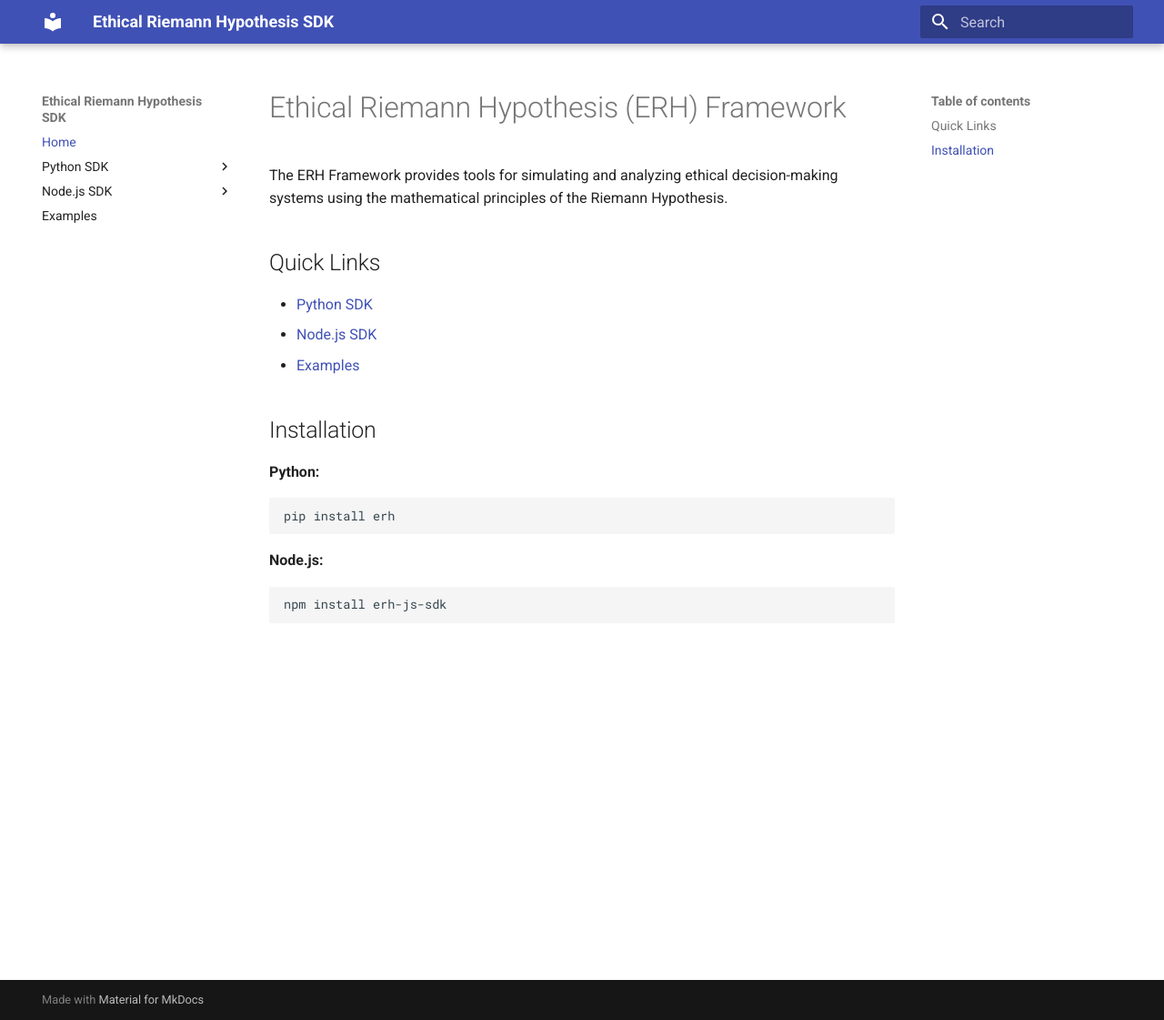
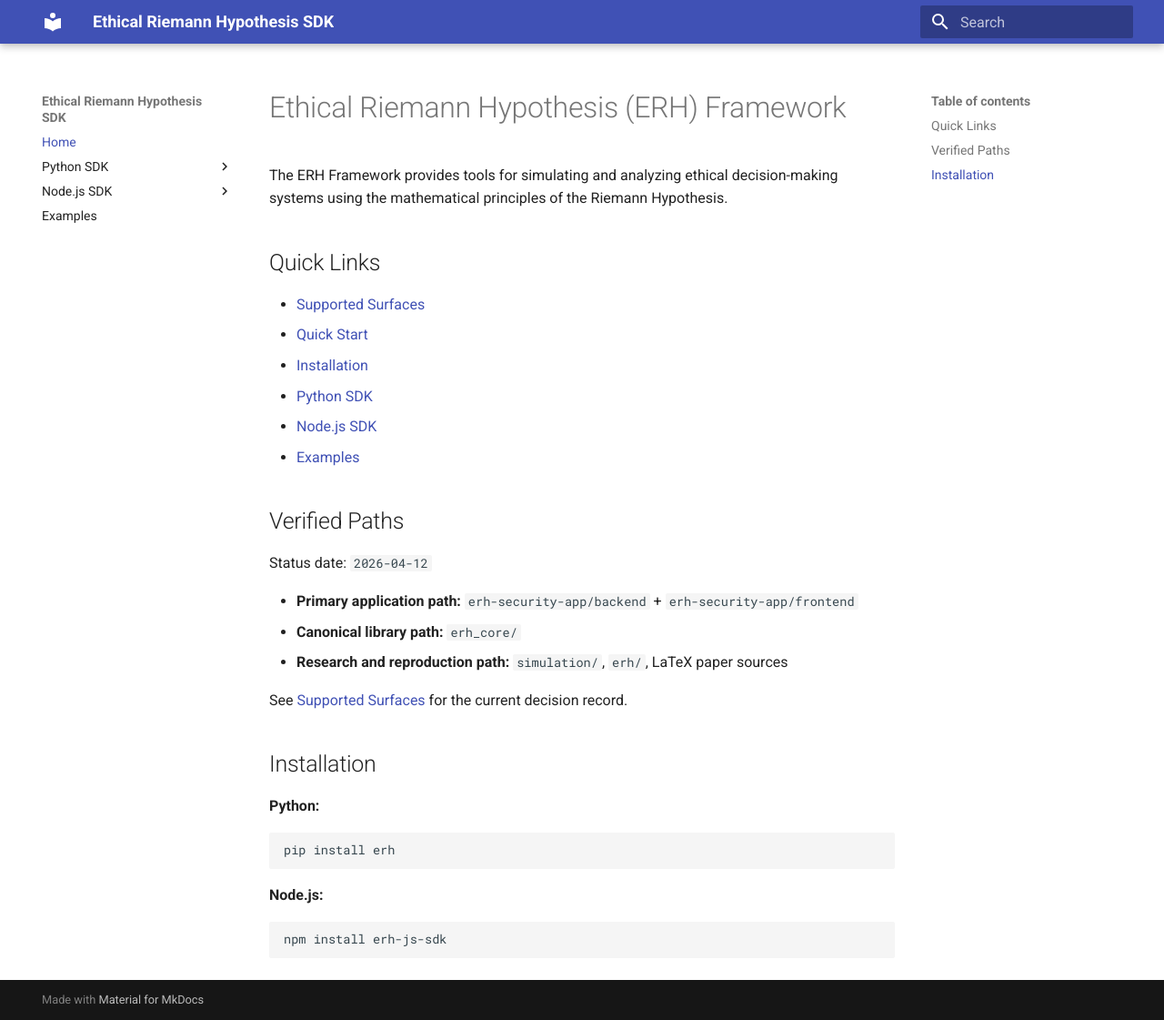
Before and after one commit to dennislee928/Ethic-Latex, an MkDocs documentation site: the page built from docs/index.md, in a window 1280 px wide and 1121 px high. Shown: the whole window at 91% size. Built offline with MkDocs 1.6.1 and Material for MkDocs 9.7.7, drawn with Linux system fonts in a browser that asks for light colours.

Commit message:
Add SUPPORTED_SURFACES and update docs
Add docs/SUPPORTED_SURFACES.md as the project-level decision record for supported backend/frontend/library surfaces and provisional ownership. Update README.md, docs/index.md, docs/IMPLEMENTATION_STATUS.md, docs/ENHANCEMENT_PLAN.md, and the Phase 1 enhancement plan to link to and reference the new note and to call out the verified app/library/research paths.

```diff
--- a/docs/index.md
+++ b/docs/index.md
@@ -4,9 +4,22 @@
 
 ## Quick Links
 
+- [Supported Surfaces](SUPPORTED_SURFACES.md)
+- [Quick Start](QUICKSTART.md)
+- [Installation](INSTALL.md)
 - [Python SDK](python/overview.md)
 - [Node.js SDK](node/overview.md)
 - [Examples](examples.md)
+
+## Verified Paths
+
+Status date: `2026-04-12`
+
+- **Primary application path:** `erh-security-app/backend` + `erh-security-app/frontend`
+- **Canonical library path:** `erh_core/`
+- **Research and reproduction path:** `simulation/`, `erh/`, LaTeX paper sources
+
+See [Supported Surfaces](SUPPORTED_SURFACES.md) for the current decision record.
 
 ## Installation
 
```
Also changed, not shown: README.md (+2 -0 lines), docs/ENHANCEMENT_PLAN.md (+2 -0 lines), docs/IMPLEMENTATION_STATUS.md (+2 -0 lines), docs/SUPPORTED_SURFACES.md (added, +65 -0 lines), docs/plans/2026-04-11-enhancement-plan-phase1.md (+2 -0 lines).
